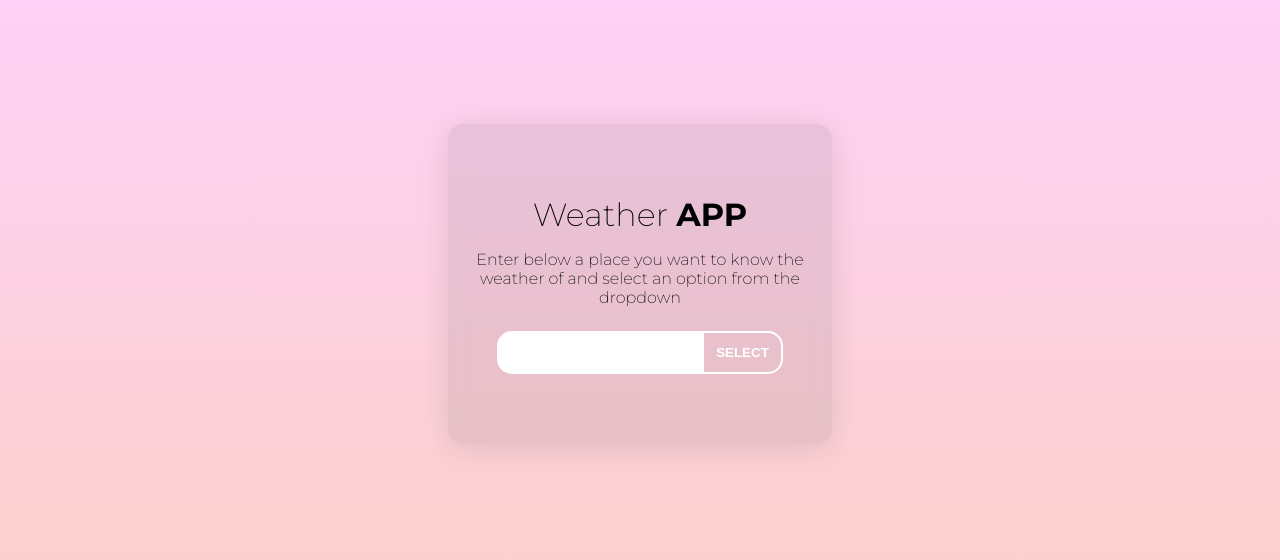
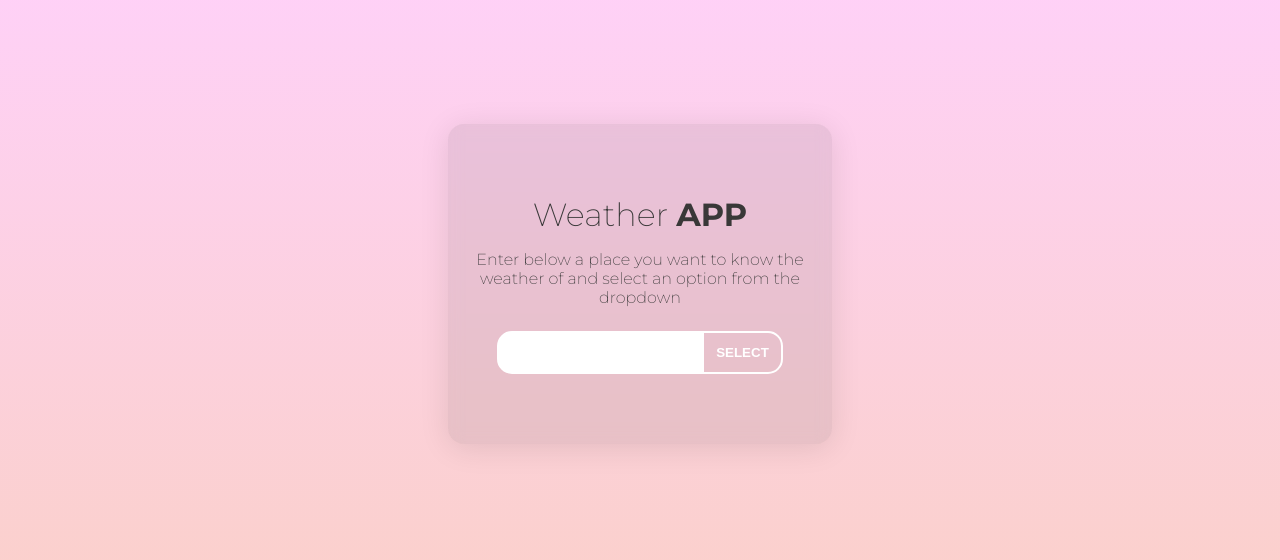
Before and after one commit to SandraHKannerberg/weather-app, a React (Vite) app: page / in a window 1280 px wide. Shown: the part 116-676 px from the top of the page. Built offline with nearby package versions, Linux system fonts and the light colour scheme.

Commit message:
update text color

```diff
--- a/src/index.css
+++ b/src/index.css
@@ -11,4 +11,5 @@ body {
   justify-content: center;
   align-items: center;
   font-family: "Montserrat", sans-serif;
+  color: rgb(57, 56, 56);
 }
```
